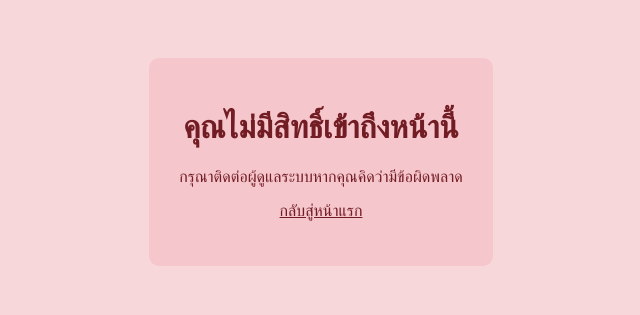
After one commit to SurachetBT/treemap, a PHP site: page /no_permission.php in a window 1280 px wide. The commit adds this page. Shown: the top 315 px of the page, without its empty margins (319-959 px from the left). Run offline with PHP 8.4, Linux system fonts and the light colour scheme.

Commit message:
ข้อความ commit

```diff
--- a/map/locations.php
+++ b/map/locations.php
@@ -1,6 +1,7 @@
 <?php
 include('db_connect.php');
-?>
+require_once 'check_admin.php';
+requireRole([1]); // Admin เท่านั้น ?>
 
 <!DOCTYPE html>
 <html lang="th">
--- a/map/login_process.php
+++ b/map/login_process.php
@@ -19,7 +19,8 @@ if ($_SERVER["REQUEST_METHOD"] == "POST") {
         if (password_verify($password,$row['u_pass'])) {
             // รหัสผ่านถูกต้อง
             $_SESSION['u_email'] = $username;
-            header('Location: folium_map.php');
+            $_SESSION['role_id'] = $row['role_id']; // 🟢 เก็บ role_id ไว้ใช้จำกัดสิทธิ์
+            header('Location: menu.php');
             exit();
         } else {
             // รหัสผ่านไม่ถูกต้อง
@@ -32,6 +33,6 @@ if ($_SERVER["REQUEST_METHOD"] == "POST") {
 
     // หากเกิดข้อผิดพลาด ให้ส่งกลับไปที่หน้า login.php พร้อมกับข้อผิดพลาด
     $_SESSION['errors'] = $errors;
-    header('Location: menu.php');
+    header('Location: login.php');
 }
 ?>
--- /dev/null
+++ b/map/no_permission.php
@@ -0,0 +1,36 @@
+<?php
+session_start();
+?>
+<!DOCTYPE html>
+<html lang="th">
+<head>
+    <meta charset="UTF-8">
+    <title>ไม่มีสิทธิ์เข้าถึง</title>
+    <style>
+        body {
+            font-family: Arial, sans-serif;
+            background-color: #f8d7da;
+            color: #721c24;
+            text-align: center;
+            padding: 50px;
+        }
+        .container {
+            background-color: #f5c6cb;
+            padding: 30px;
+            border-radius: 10px;
+            display: inline-block;
+        }
+        a {
+            color: #721c24;
+            text-decoration: underline;
+        }
+    </style>
+</head>
+<body>
+    <div class="container">
+        <h1>คุณไม่มีสิทธิ์เข้าถึงหน้านี้</h1>
+        <p>กรุณาติดต่อผู้ดูแลระบบหากคุณคิดว่ามีข้อผิดพลาด</p>
+        <p><a href="menu.php">กลับสู่หน้าแรก</a></p>
+    </div>
+</body>
+</html>
--- a/map/treecare.php
+++ b/map/treecare.php
@@ -1,9 +1,9 @@
 <?php
-session_start();
 include('db_connect.php'); // เชื่อมต่อฐานข้อมูล
+$errors = array();
+require_once 'check_admin.php';
+requireRole([1,2]); // Admin และ Employee ?>
 
-$errors = array();
-?>
 
 <!DOCTYPE html>
 <html lang="th">
--- a/map/treeinfo.php
+++ b/map/treeinfo.php
@@ -1,4 +1,6 @@
-<?php include('db_connect.php'); ?>
+<?php include('db_connect.php');
+require_once 'check_admin.php';
+requireRole([1]); // Admin เท่านั้น ?>
 <!DOCTYPE html>
 <html lang="th">
 
--- a/map/treemeasurement.php
+++ b/map/treemeasurement.php
@@ -1,7 +1,8 @@
 <?php
-session_start();
 include('db_connect.php');
 $errors = array();
+require_once 'check_admin.php';
+requireRole([1,2]); // Admin และ Employee มีสิทธิ์เข้าถึง
 ?>
 
 <!DOCTYPE html>
```
Also changed, not shown: map/check_admin.php (+6 -5 lines), map/cont.php (deleted, +0 -90 lines), map/logout.php (+11 -2 lines).
